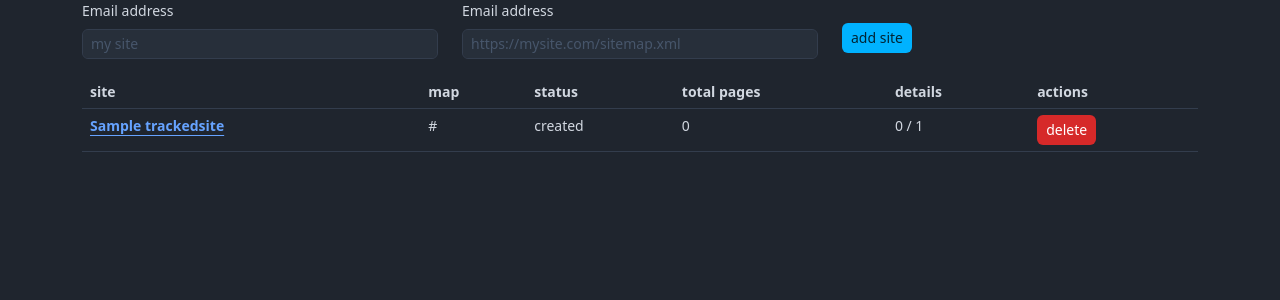
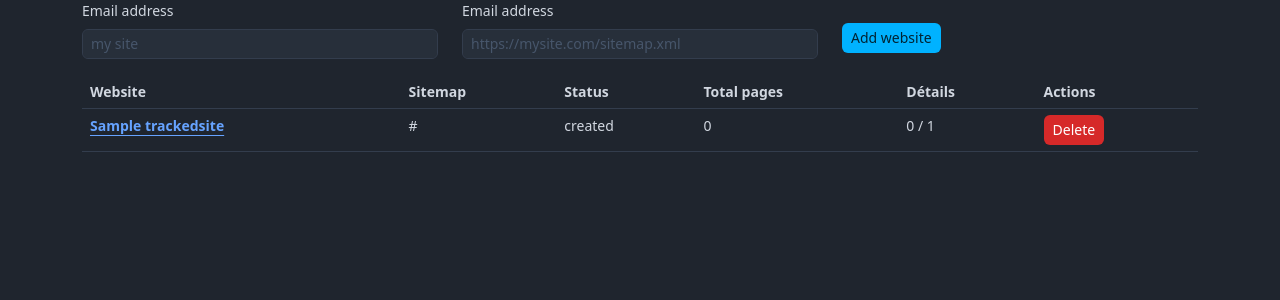
Before and after one commit to ornoone/google-sitemap-indexer, a Django app: page /indexer/site/ in a window 1280 px wide. Shown: the part 53-353 px from the top of the page. Run offline with Django 5.2, Linux system fonts and the light colour scheme; tables that the repository leaves empty hold one stand-in row (values such as "Sample post"); parts of the project's set-up code (start-up, migrations or seed data) failed here and were passed over; some libraries are stand-ins or nearby versions.

Commit message:
Update trackedsite_list.html

```diff
--- a/app/google_indexer/apps/indexer/templates/indexer/trackedsite_list.html
+++ b/app/google_indexer/apps/indexer/templates/indexer/trackedsite_list.html
@@ -24,7 +24,7 @@
 
             </div>
             <div class="col">
-                <button type="submit" class="btn btn-primary ms-auto">add site</button>
+                <button type="submit" class="btn btn-primary ms-auto">Add website</button>
             </div>
 
         </div>
@@ -32,12 +32,12 @@
     <table class="table">
         <thead>
         <tr>
-            <th scope="col">site</th>
-            <th scope="col">map</th>
-            <th scope="col">status</th>
-            <th scope="col">total pages</th>
-            <th scope="col">details</th>
-            <th scope="col">actions</th>
+            <th scope="col">Website</th>
+            <th scope="col">Sitemap</th>
+            <th scope="col">Status</th>
+            <th scope="col">Total pages</th>
+            <th scope="col">Détails</th>
+            <th scope="col">Actions</th>
         </tr>
         </thead>
         <tbody>
@@ -53,7 +53,7 @@
                     </td>
                     <td>
                         <a class="btn btn-danger ms-auto" href="{% url "indexer:site-delete" pk=site.id %}">
-                            delete</a>
+                            Delete</a>
                     </td>
                 {% endwith %}
             </tr>
```
